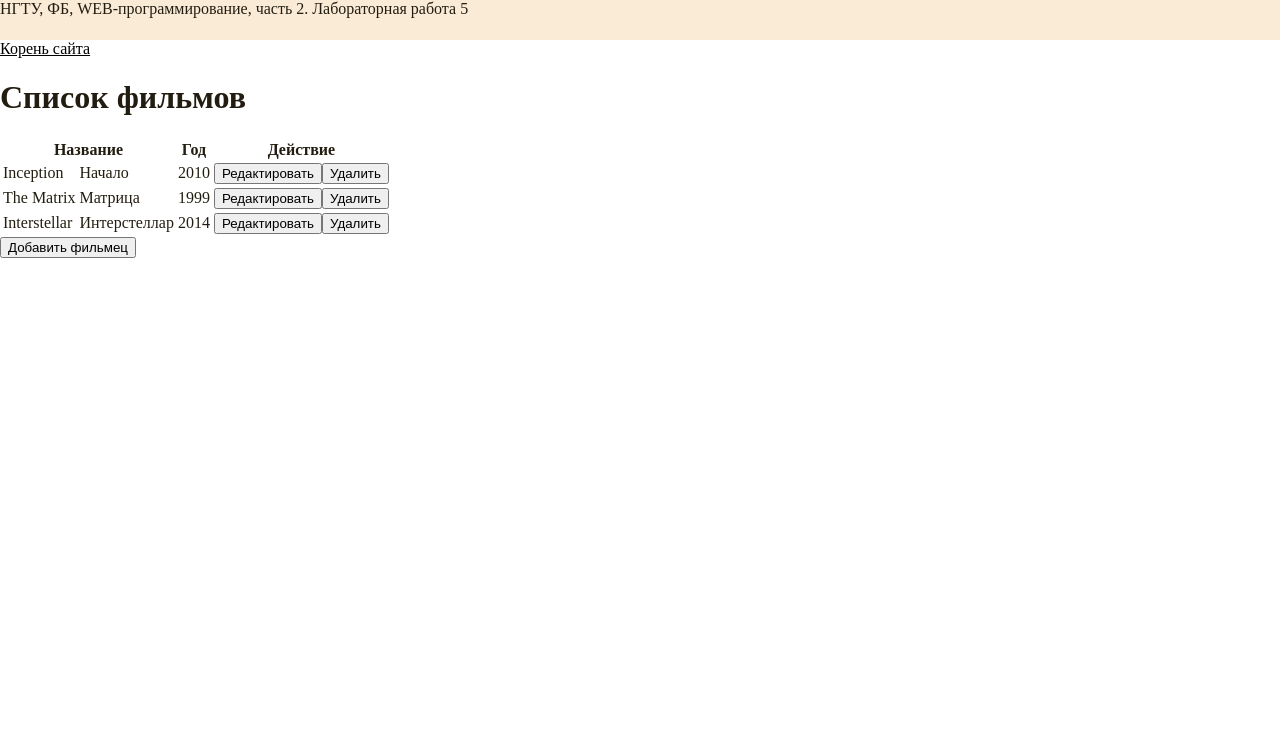
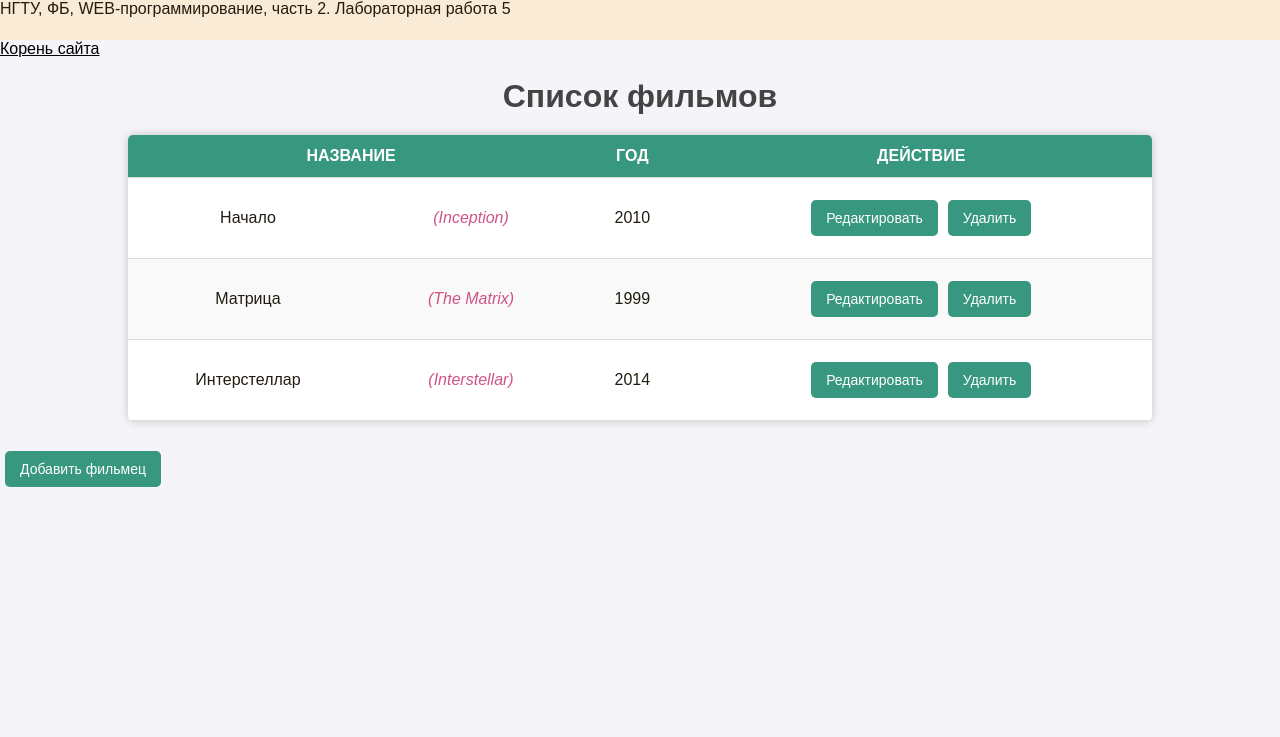
Before and after one commit to Lokhorras/WEB2, a Flask app: page /lab7/ in a window 1280 px wide. Shown: the top 737 px of the page. Run offline with Flask 3, Linux system fonts and the light colour scheme; some libraries are stand-ins or nearby versions.

Commit message:
сам задания

```diff
--- a/lab7.py
+++ b/lab7.py
@@ -54,15 +54,36 @@ def del_film(id):
 def put_film(id):
     if id < 0 or id >= len(films):
         return jsonify({"error": "Такого фильма нет"}), 404
-    film = request.get_json()
-    if film['description'] == '':
-        return jsonify({'description': 'Заполните описание'}), 400
-    films[id] = film
+
+    updated_film = request.get_json()
+
+    # Проверка на пустое описание
+    if 'description' in updated_film and updated_film['description'] == '':
+        return jsonify({'error': 'Заполните описание'}), 400
+
+    # Если оригинальное название пустое, присваиваем русское название
+    if 'title' in updated_film and updated_film['title'] == '' and 'title_ru' in updated_film:
+        updated_film['title'] = updated_film['title_ru']
+
+    films[id] = updated_film
     return jsonify(films[id])
+
 
 @lab7.route('/lab7/rest-api/films/', methods=['POST'])
 def add_films():
     new_film = request.get_json()
+
+    # Проверка и заполнение оригинального названия, если оно пустое
+    if 'title' in new_film and new_film['title'] == '' and 'title_ru' in new_film:
+        new_film['title'] = new_film['title_ru']
+
+    # Проверка обязательных полей
+    if 'title_ru' not in new_film or new_film['title_ru'] == '':
+        return jsonify({"error": "Название фильма на русском обязательно"}), 400
+
+    if 'year' not in new_film or not isinstance(new_film['year'], int):
+        return jsonify({"error": "Год выпуска обязателен и должен быть числом"}), 400
+
     films.append(new_film)
     new_film_index = len(films) - 1
     return jsonify({"index": new_film_index}), 201
--- a/templates/lab7/index.html
+++ b/templates/lab7/index.html
@@ -21,7 +21,122 @@
     .error-message{
         color: red;
     }
-    </style>
+    body {
+        font-family: Arial, sans-serif;
+        margin: 0;
+        padding: 0;
+        background-color: #f4f4f9;
+        color: #333;
+    }
+
+    h1 {
+        text-align: center;
+        margin: 20px 0;
+        color: #444;
+    }
+
+    /* Стили для таблицы */
+    table {
+        width: 80%;
+        margin: 20px auto;
+        border-collapse: collapse;
+        box-shadow: 0 0 10px rgba(0, 0, 0, 0.2);
+        background: white;
+        border-radius: 5px;
+        overflow: hidden;
+    }
+
+    th, td {
+        padding: 12px 15px;
+        text-align: center;
+        border-bottom: 1px solid #ddd;
+    }
+
+    th {
+        background-color: #38977f;
+        color: white;
+        text-transform: uppercase;
+        font-weight: bold;
+    }
+
+    tr:nth-child(even) {
+        background-color: #f9f9f9;
+    }
+
+    tr:hover {
+        background-color: #f1f1f1;
+    }
+
+    button {
+        display: inline-block;
+        padding: 10px 15px;
+        margin: 10px 5px;
+        background-color: #38977f;
+        color: white;
+        border: none;
+        border-radius: 5px;
+        cursor: pointer;
+        transition: background 0.3s ease;
+        font-size: 14px;
+    }
+
+    button:hover {
+        background-color: #38977f;
+    }
+
+    button:disabled {
+        background-color: #ccc;
+        cursor: not-allowed;
+    }
+
+    .modal {
+        display: none;
+        z-index: 1000;
+        box-shadow: 0 0 10px rgba(0, 0, 0, 0.5);
+        background-color: #fff;
+        width: 400px;
+        position: absolute;
+        left: 50%;
+        top: 50%;
+        transform: translate(-50%, -50%);
+        border-radius: 10px;
+        padding: 20px;
+    }
+
+    .modal label {
+        display: block;
+        margin-bottom: 10px;
+        font-weight: bold;
+    }
+
+    .modal input, .modal textarea {
+        width: 100%;
+        padding: 8px;
+        margin-bottom: 15px;
+        border: 1px solid #ccc;
+        border-radius: 5px;
+        font-size: 14px;
+    }
+
+    .modal textarea {
+        resize: none;
+        height: 80px;
+    }
+
+    .modal button {
+        margin-top: 10px;
+    }
+
+    .error-message {
+        color: red;
+        font-size: 12px;
+    }
+    em {
+        color: #ce5386; /* Синий оттенок (можно заменить на любой цвет) */
+        font-style: italic; /* Курсив */
+    }
+</style>
+
 {% endblock %}
 
 {% block main %}
```
Also changed, not shown: static/lab7/main.js (+57 -21 lines).
